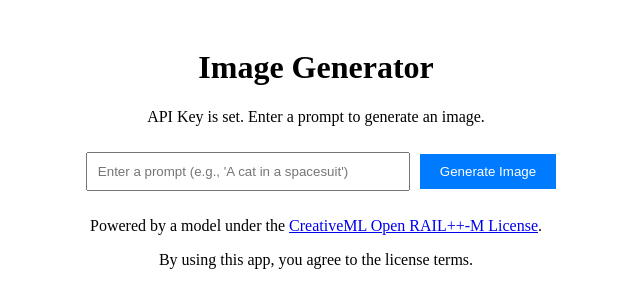
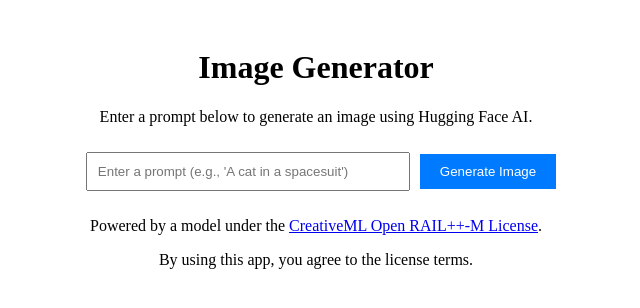
Before and after one commit to Ravishka17/hugging-face-ai, a React (Vite) app: page / in a window 1280 px wide. Shown: the top 308 px of the page, without its empty margins (324-964 px from the left). Built offline with nearby package versions, Linux system fonts and the light colour scheme; no server answers.

Commit message:
Update App.jsx

```diff
--- a/src/App.jsx
+++ b/src/App.jsx
@@ -10,11 +10,10 @@ function App() {
 
   const apiKey = import.meta.env.VITE_HUGGINGFACE_API_KEY;
 
-  // Log API key on component mount
   useEffect(() => {
     console.log('API Key on Mount:', apiKey);
     if (!apiKey) {
-      console.error('Hugging Face API key is missing. Please set VITE_HUGGINGFACE_API_KEY in Vercel.');
+      setError('Hugging Face API key is missing. Please contact the app administrator.');
     }
   }, []);
 
@@ -62,12 +61,10 @@ function App() {
   return (
     <div className="App">
       <h1>Image Generator</h1>
-      {apiKey ? (
-        <p>API Key is set. Enter a prompt to generate an image.</p>
+      {error ? (
+        <p style={{ color: 'red' }}>{error}</p>
       ) : (
-        <p style={{ color: 'red' }}>
-          Hugging Face API key is missing. Please contact the app administrator.
-        </p>
+        <p>Enter a prompt below to generate an image using Hugging Face AI.</p>
       )}
       <input
         type="text"
@@ -78,7 +75,6 @@ function App() {
       <button onClick={generateImage} disabled={loading || !apiKey}>
         {loading ? 'Generating...' : 'Generate Image'}
       </button>
-      {error && <p style={{ color: 'red' }}>{error}</p>}
       {imageUrl && <img src={imageUrl} alt="Generated" style={{ maxWidth: '500px' }} />}
       <p>
         Powered by a model under the{' '}
```
